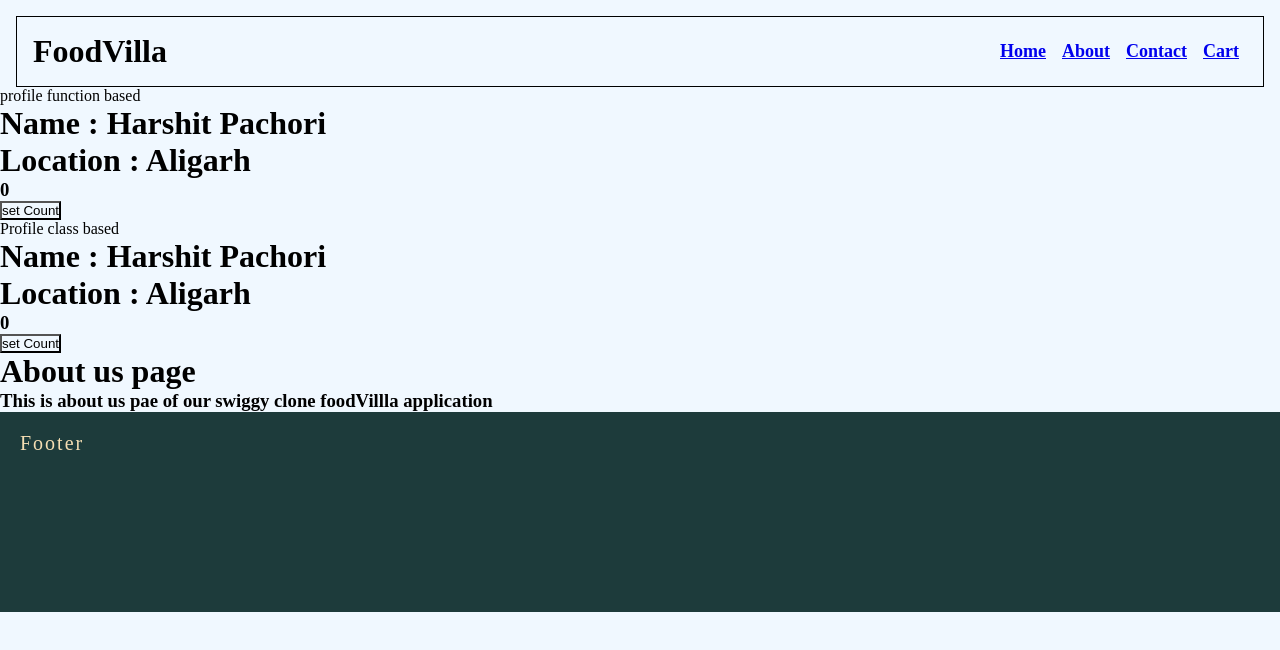
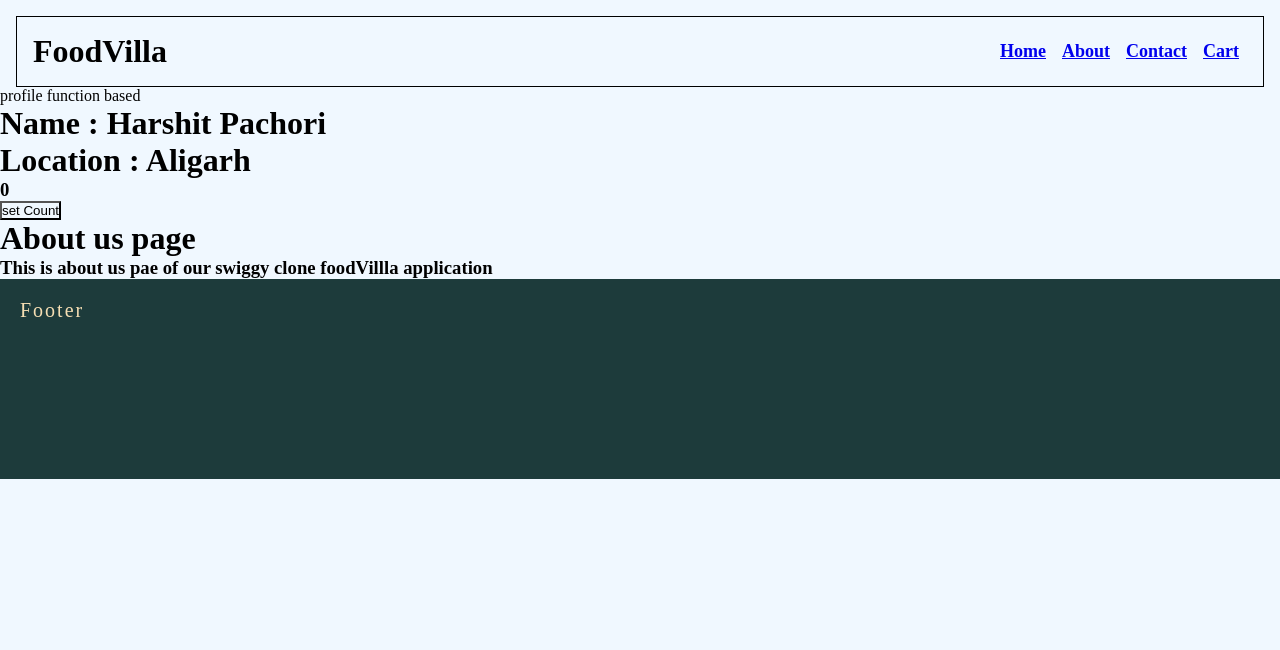
Before and after one commit to HarshitPachori/FoodVilla, a React (Vite) app: page /about in a window 1280 px wide. Shown: the top 650 px of the page. Built offline with nearby package versions, Linux system fonts and the light colour scheme.

Commit message:
class based components

```diff
--- a/src/components/AboutPage.jsx
+++ b/src/components/AboutPage.jsx
@@ -8,7 +8,7 @@ const AboutPage = () => {
     <div>
       <Outlet/>
       <ProfileFunction name={"Harshit Pachori"} location={"Aligarh"} />
-      <ProfileClass name={"Harshit Pachori"} location={"Aligarh"} />
+      {/* <ProfileClass name={"Harshit Pachori"} location={"Aligarh"} /> */}
       <h1>About us page</h1>
       <h3>This is about us pae of our swiggy clone foodVillla application</h3>
     </div>
--- a/src/components/ProfileClass.jsx
+++ b/src/components/ProfileClass.jsx
@@ -49,6 +49,7 @@ class Profile extends React.Component {
     // console.log("unmounting");
     // clearInterval(this.timer);
   }
+
   render() {
     // console.log("Render");
     return (
--- a/src/components/ProfileFunction.jsx
+++ b/src/components/ProfileFunction.jsx
@@ -6,7 +6,7 @@ const Profile = (props) => {
   const [count2, setCount2] = useState(0);
   useEffect(() => {}); // called for every render
   useEffect(() => {
-    console.log("useEffect0");
+    console.log("useEffect");
     // const timer = setInter0val(() => {
     //   console.log("Hello Harshit");
     // }, 1000);
```
